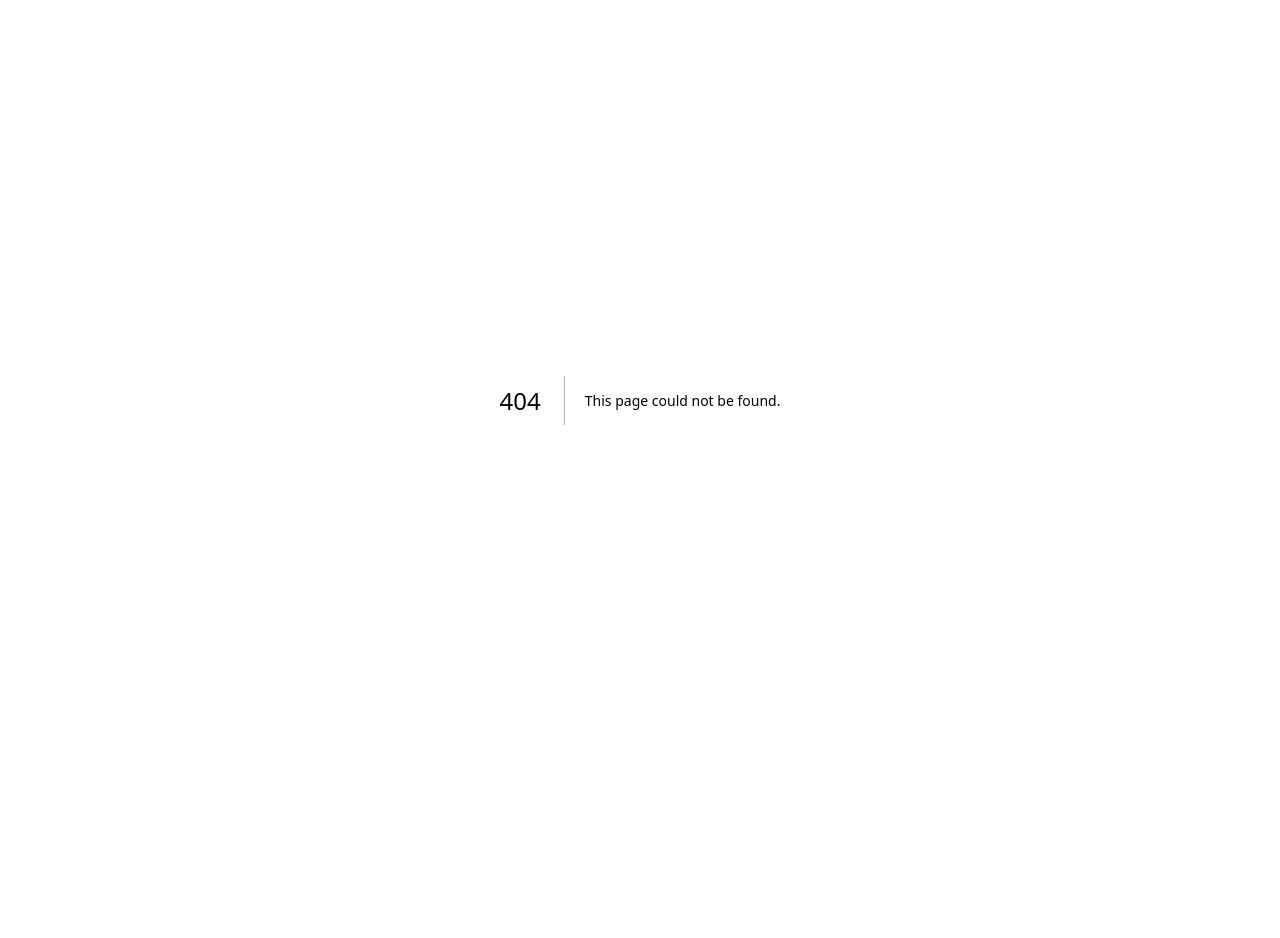
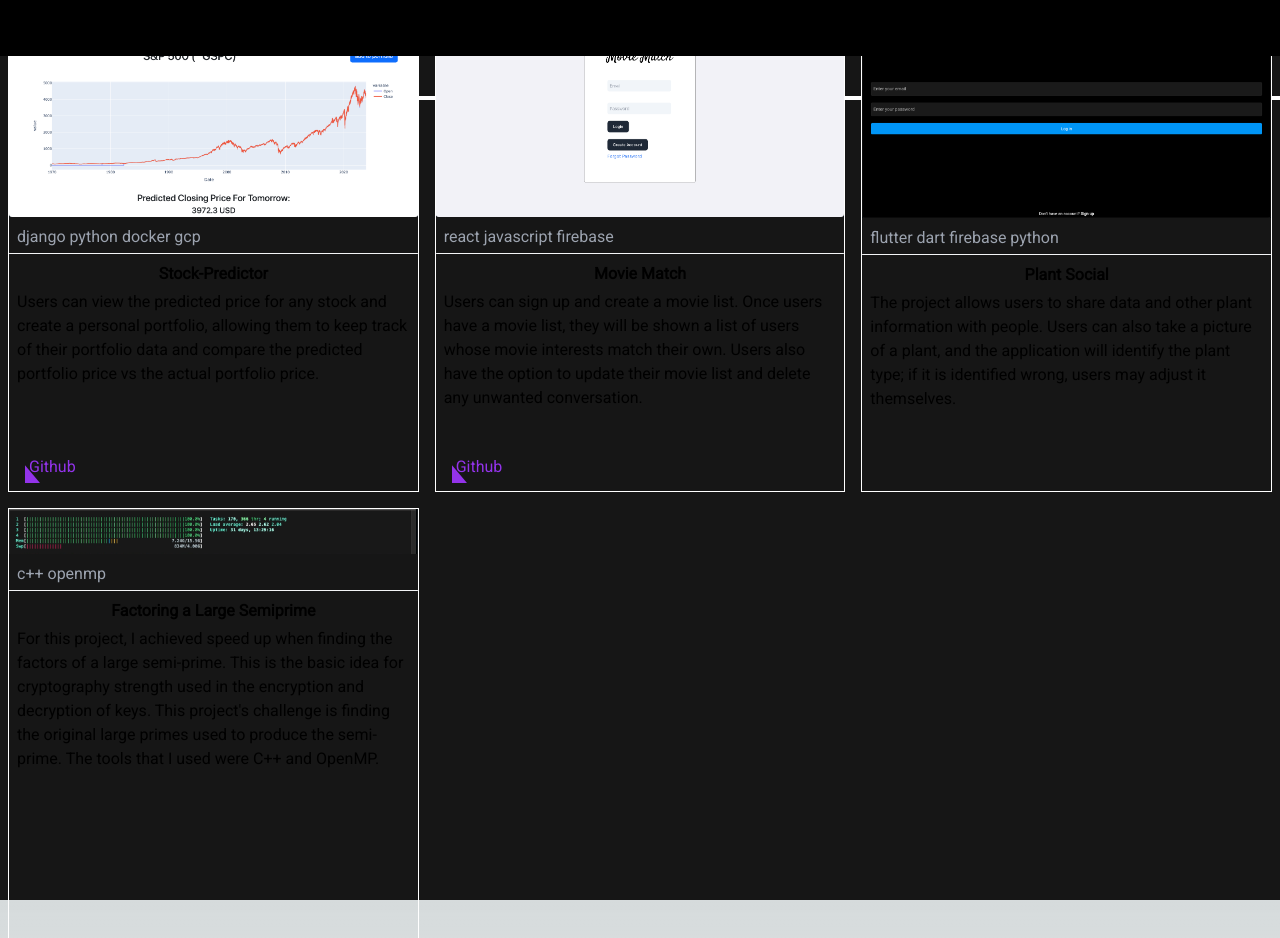
Before and after one commit to jtmacoco/personal_website, a Next.js app in the folder personal_websit_v2/: page /projects in a window 1280 px wide. Before the commit this address had no page. Shown: the top 938 px of the page. Before the commit the page ends 800 px from the top, so only its background shows below. Built offline with nearby package versions, Linux system fonts and the light colour scheme.

Commit message:
added projects page and updaed foramting

```diff
--- /dev/null
+++ b/personal_websit_v2/app/components/navbarPages.tsx
@@ -0,0 +1,10 @@
+import Link from "next/link"
+export default function NavbarPages() {
+    return (
+        <nav className="sticky top-0 z-50 bg-black h-14 flex items-center pl-4 ">
+            <div className=" bg-black">
+                <Link href="/" className="nav-line">Back</Link>
+            </div>
+        </nav>
+    )
+}
--- /dev/null
+++ b/personal_websit_v2/app/projects/page.tsx
@@ -0,0 +1,11 @@
+import NavbarPages from "../components/navbarPages";
+import ProjectsPage from "./projectsPage";
+
+export default function Page() {
+    return (
+        <>
+        <NavbarPages/>
+            <ProjectsPage />
+        </>
+    )
+}
--- /dev/null
+++ b/personal_websit_v2/app/projects/projectsPage.tsx
@@ -0,0 +1,53 @@
+import Link from "next/link";
+import Image from "next/image";
+import { projects } from "../constants/info";
+export default function ProjectsPage() {
+    const hide = (title: string) => {
+        const titles = ["Plant Social","Factoring a Large Semiprime"]
+        if (titles.includes(title)) {
+            return 'hidden'
+        }
+        else {
+            return 'block'
+        }
+    }
+    return (
+        <main className="bg-background relative ">
+            <h1 className="pl-4 pb-4 sm:pb-0 sm:pl-10 top-16 sm:top-24 sm:text-4xl">
+                Projects
+                <div className="bg-white h-[4px] w-full" />
+            </h1>
+            <div className="flex sm:items-center sm:justify-center sm:h-screen">
+                <div className="grid grid-cols-1 sm:grid-cols-3 gap-4 container px-2">
+                    {projects.map((proj, index) => (
+                        <ul key={index} className={`relative sm:block border border-white h-[450px] lg:h-[500px]`}>
+                            <li id="proj images" key={proj.title}>
+                                <Link href={`${proj.href}`} target="_blank">
+                                    <Image src={proj.src} alt={proj.title} className={` `} />
+                                </Link>
+                                <div id="proj tools" className="flex flex-col pt-1">
+                                    <p className="pl-2 txt-md text-gray-400 py-1">
+                                        {proj.tools}
+                                    </p>
+                                    <hr className="w-full h-px mx-auto bg-gray-100 border-0 rounded"/>
+                                </div>
+                                <div id="proj title" className="flex items-center justify-center pt-2 font-bold">
+                                    {proj.title}
+                                </div>
+                                <div className="px-2 pt-1">
+                                    {proj.description}
+                                </div>
+                                <div id="github button" className={`${hide(proj.title)} absolute bottom-0 pl-4 pb-2 `}>
+                                    <a href={`${proj.github}`} className="relative inline-flex items-center justify-start px-1 py-1 overflow-hidden transition-all bg-transparent hover:bg-white group">
+                                        <span className="w-48 h-48 rotate-[-40deg] bg-purple-600 absolute bottom-0 left-0 -translate-x-full ease-out duration-500 transition-all translate-y-full mb-9 ml-9 group-hover:ml-0 group-hover:mb-32 group-hover:translate-x-0"></span>
+                                        <span className="relative w-full text-left text-purple-600 transition-colors duration-300 ease-in-out group-hover:text-white">Github</span>
+                                    </a>
+                                </div>
+                            </li>
+                        </ul>
+                    ))}
+                </div>
+            </div>
+        </main>
+    )
+}
--- a/personal_websit_v2/app/sections/Projects.tsx
+++ b/personal_websit_v2/app/sections/Projects.tsx
@@ -19,7 +19,7 @@ export default function Projects() {
             </h1>
             <div id="view more button" className="relative top-1/4 sm:top-1/3 container flex items-center justify-center mx-auto gap-4  ">
                 <div className=" absolute right-2 bottom-[85%] pb-24 ">
-                    <a href="#_" className="relative inline-flex items-center justify-center p-4 px-3 py-2 overflow-hidden font-medium text-indigo-600 transition duration-300 ease-out border-2 border-purple-500  shadow-md group">
+                    <a href="/projects" className="relative inline-flex items-center justify-center p-4 px-3 py-2 overflow-hidden font-medium text-indigo-600 transition duration-300 ease-out border-2 border-purple-500  shadow-md group">
                         <span className="absolute inset-0 flex items-center justify-center w-full h-full text-white duration-300 -translate-x-full bg-purple-500 group-hover:translate-x-0 ease">
                             <svg className="w-6 h-6" fill="none" stroke="currentColor" viewBox="0 0 24 24" xmlns="http://www.w3.org/2000/svg"><path strokeLinecap="round" strokeLinejoin="round" strokeWidth="2" d="M14 5l7 7m0 0l-7 7m7-7H3"></path></svg>
                         </span>
@@ -46,7 +46,7 @@ export default function Projects() {
                                 {proj.description}
                             </div>
                             <div id="github button" className={`${hide(proj.title)} absolute bottom-4 pl-4 flex items-center justify-center mx-auto`}>
-                                <a href="#_" className="relative inline-flex items-center justify-start px-1 py-1 overflow-hidden transition-all bg-transparent hover:bg-white group">
+                                <a href={`${proj.github}`} className="relative inline-flex items-center justify-start px-1 py-1 overflow-hidden transition-all bg-transparent hover:bg-white group">
                                     <span className="w-48 h-48 rotate-[-40deg] bg-purple-600 absolute bottom-0 left-0 -translate-x-full ease-out duration-500 transition-all translate-y-full mb-9 ml-9 group-hover:ml-0 group-hover:mb-32 group-hover:translate-x-0"></span>
                                     <span className="relative w-full text-left text-purple-600 transition-colors duration-300 ease-in-out group-hover:text-white">Github</span>
                                 </a>
--- a/personal_websit_v2/tailwind.config.ts
+++ b/personal_websit_v2/tailwind.config.ts
@@ -13,6 +13,7 @@ const config: Config = {
       },
        colors: {
         'sf-back': '#6C8BA0',
+        'background':'#161616'
       },
       backgroundImage: {
         'gradient-radial': 'radial-gradient(var(--tw-gradient-stops))',
```
